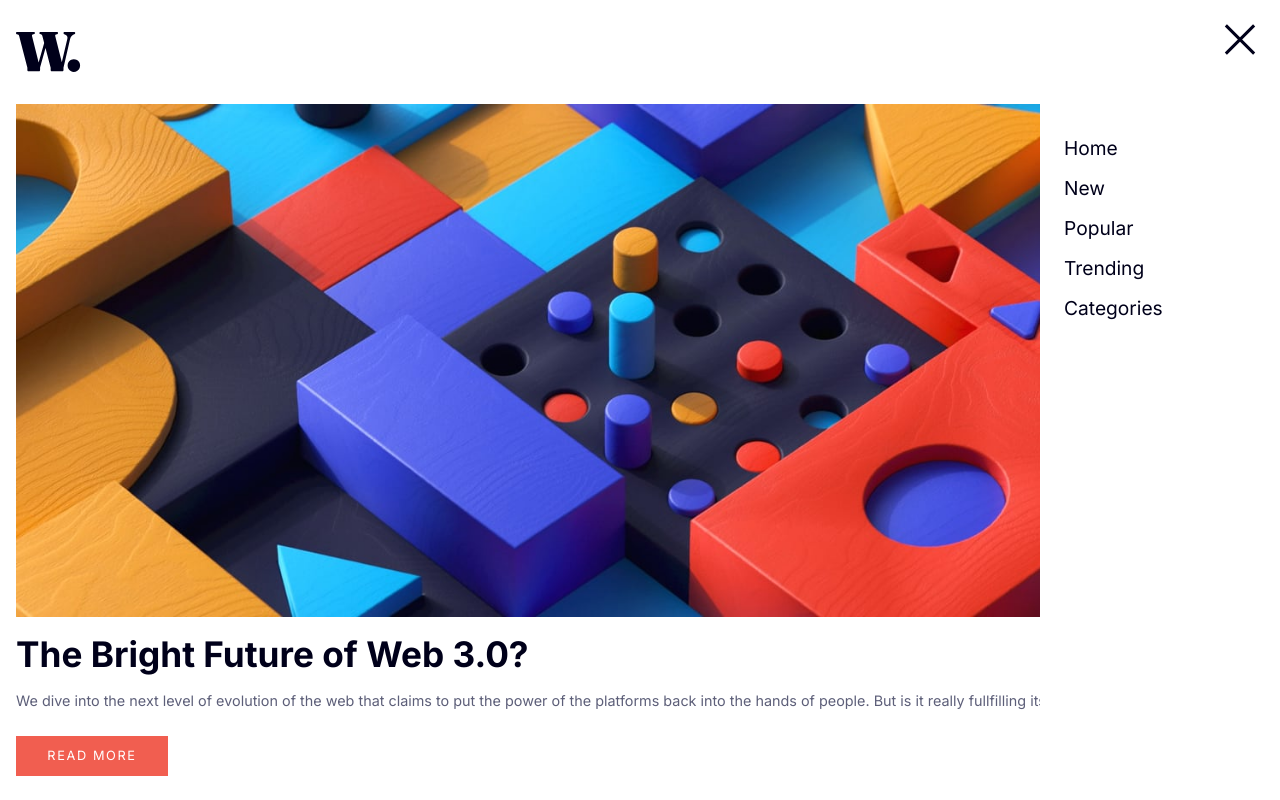
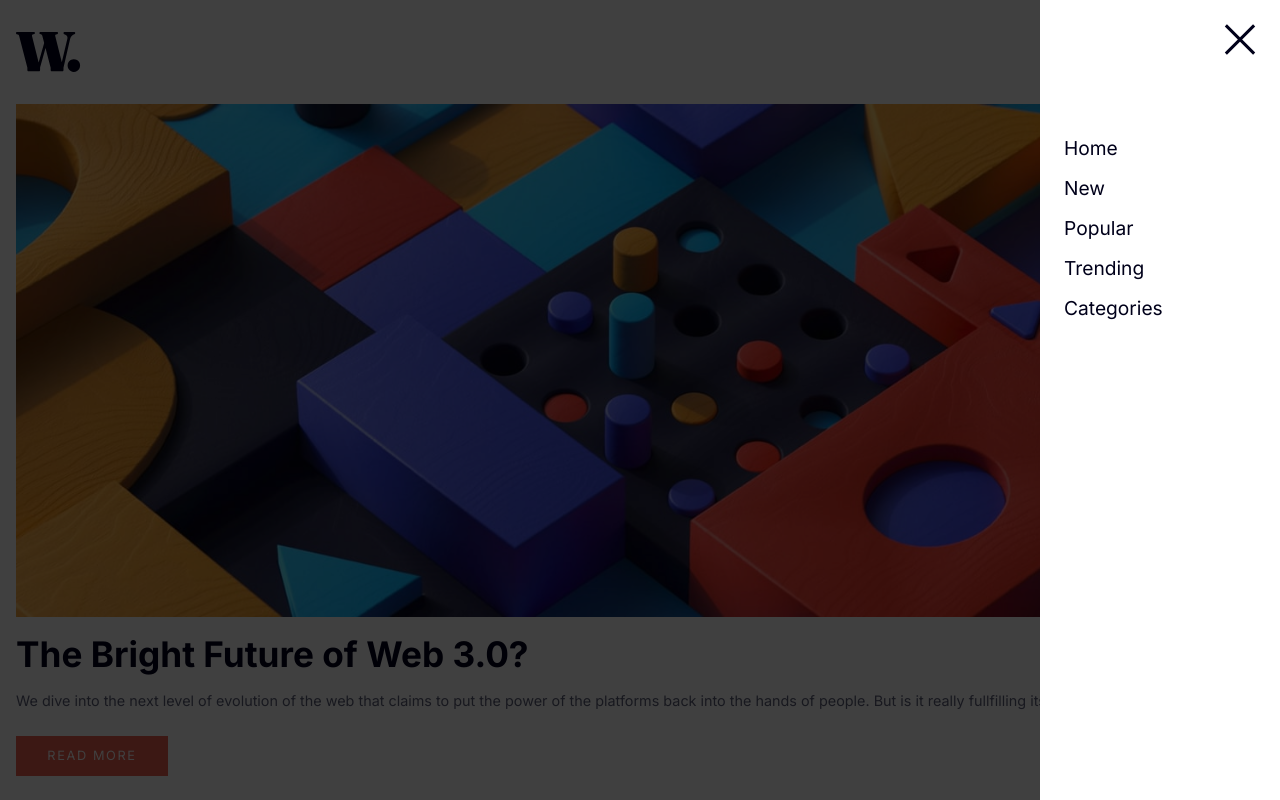
Before and after one commit to P4vell/frontendmentor-news-homepage, a plain HTML site: page index.html in a window 1280 px wide. Both pictures are taken after a click on the button 1244 px from the left and 52 px from the top of the page. Shown: the top 800 px of the page. Drawn offline with Linux system fonts and the light colour scheme.

Commit message:
Fix commit

```diff
--- a/app.js
+++ b/app.js
@@ -1,14 +1,11 @@
 const openMenuBtn = document.querySelector(".navbar__hamburger");
 const closeMenuBtn = document.querySelector(".sidebar__btn");
 const sidebar = document.querySelector(".sidebar");
-
-let isMenuActive = false;
+const backdrop = document.querySelector(".backdrop");
 
 const toggleSidebar = () => {
-  isMenuActive = !isMenuActive;
-  isMenuActive
-    ? sidebar.classList.add("active")
-    : sidebar.classList.remove("active");
+  sidebar.classList.toggle("active");
+  backdrop.classList.toggle("active");
 };
 
 openMenuBtn.addEventListener("click", toggleSidebar);
--- a/index.html
+++ b/index.html
@@ -14,6 +14,7 @@
     <title>Frontend Mentor | News homepage</title>
   </head>
   <body>
+    <div class="backdrop"></div>
     <div class="sidebar">
       <button class="sidebar__btn">
         <img src="./images/icon-menu-close.svg" alt="close icon" />
--- a/styles.css
+++ b/styles.css
@@ -5,6 +5,7 @@
   --clr-neutral-200: hsl(36, 100%, 99%);
   --clr-neutral-400: hsl(233, 8%, 79%);
   --clr-neutral-500: hsl(236, 13%, 42%);
+  --clr-neutral-800: rgba(0, 0, 0, .75);
   --clr-neutral-900: hsl(240, 100%, 5%);
 
   --clr-primary-300: hsl(35, 77%, 62%);
@@ -75,6 +76,20 @@ header {
 
 .navbar__list--item a:hover {
   color: var(--clr-primary-900);
+}
+
+.backdrop {
+  width: 100%;
+  height: 100%;
+  display: none;
+  background-color: var(--clr-neutral-800);
+  position: fixed;
+  left: 0;
+  top: 0;
+}
+
+.backdrop.active{
+  display: block;
 }
 
 .sidebar {
```
